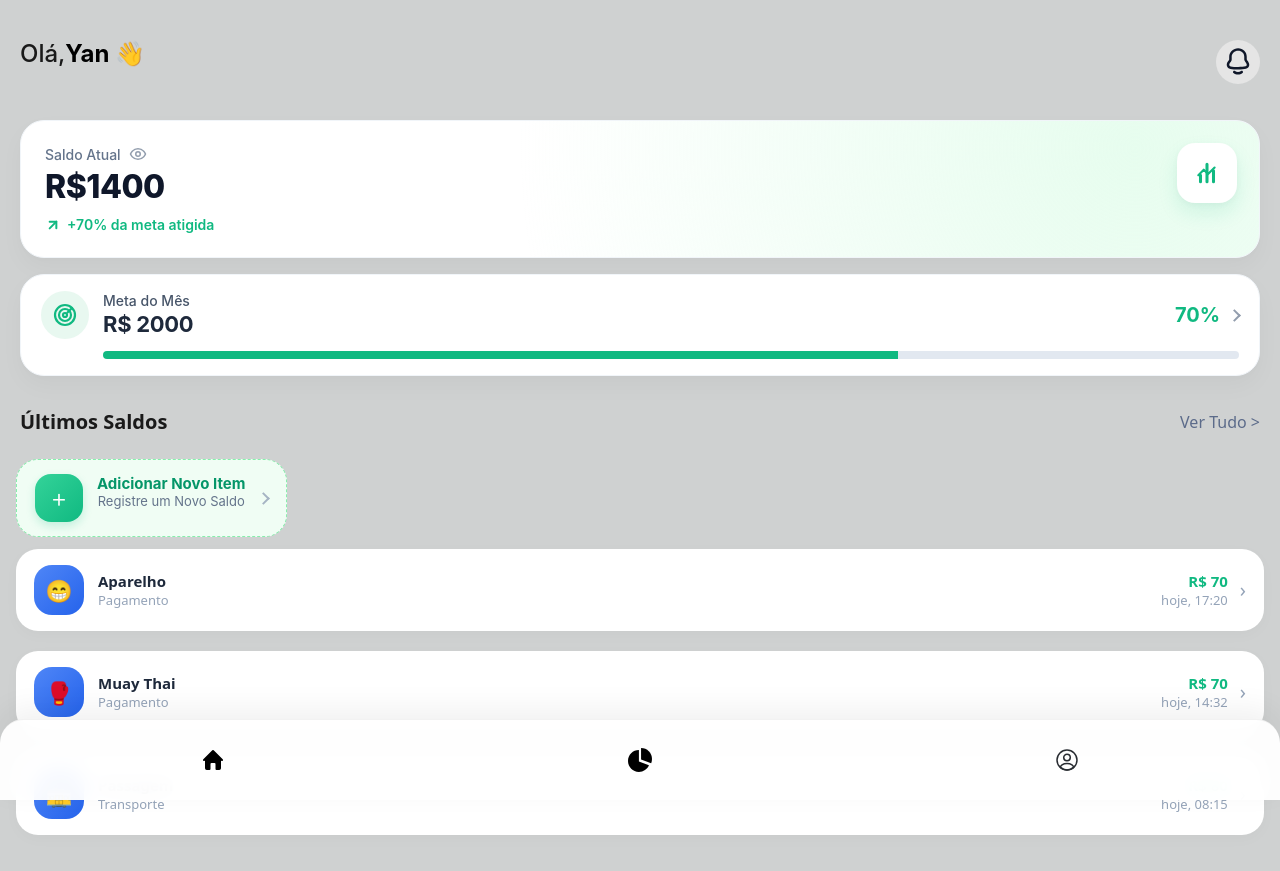
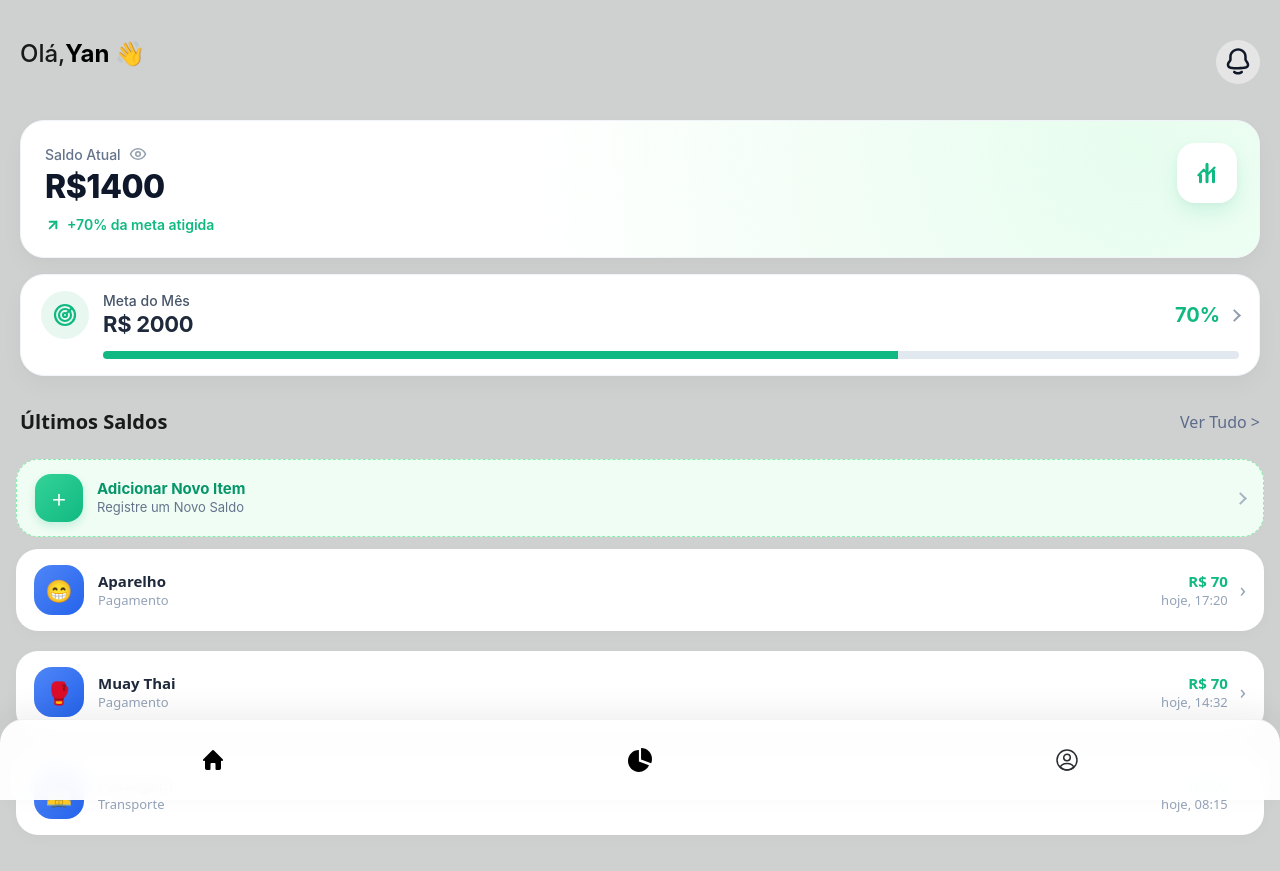
Before and after one commit to yVictor0/aplicativo-de-economia, a React (Vite) app: page / in a window 1280 px wide. Built offline with nearby package versions, Linux system fonts and the light colour scheme.

Commit message:
Update lista.module.css

```diff
--- a/src/components/MetaPages/listadDeItem/lista.module.css
+++ b/src/components/MetaPages/listadDeItem/lista.module.css
@@ -1,24 +1,32 @@
+/* ==========================================================================
+   CARD / BOTÃO ADICIONAR ITEM
+   ========================================================================== */
 
 .adicionandoItem {
-  width: auto;
+  /* Reset do elemento <button> */
+  appearance: none;
+  border: 1.5px dashed #86efac;
+  background-color: #f0fdf4;
+  font-family: -apple-system, BlinkMacSystemFont, "Segoe UI", Roboto, sans-serif;
+  text-align: left;
+  outline: none;
+
+  /* Layout e Espaçamentos */
+  width: calc(100% - 32px); /* Garante alinhamento total com as margens */
   margin: 16px 16px 12px 16px;
   padding: 14px 18px;
   border-radius: 22px;
-  background-color: #f0fdf4;
-  border: 1.5px dashed #86efac;
   box-sizing: border-box;
   cursor: pointer;
-  font-family: -apple-system, BlinkMacSystemFont, "Segoe UI", Roboto, sans-serif;
-  transition: all 0.2s cubic-bezier(0.4, 0, 0.2, 1);
   user-select: none;
   -webkit-tap-highlight-color: transparent;
+  transition: all 0.2s cubic-bezier(0.4, 0, 0.2, 1);
 
-  display: grid;
-  grid-template-columns: auto minmax(0, 1fr) auto;
-  grid-template-rows: auto auto;
-  column-gap: 14px;
-  row-gap: 2px;
+  /* Alinhamento dos elementos internos */
+  display: flex;
   align-items: center;
+  gap: 14px;
+  position: relative;
 }
 
 .adicionandoItem:hover {
@@ -32,9 +40,9 @@
   transform: translateY(0) scale(0.98);
 }
 
+/* Ícone com o símbolo de "+" */
 .IconAdd {
-  grid-column: 1;
-  grid-row: 1 / span 2;
+  flex-shrink: 0;
   width: 48px;
   height: 48px;
   border-radius: 16px;
@@ -49,42 +57,49 @@
   box-shadow: 0 4px 10px rgba(16, 185, 129, 0.2);
 }
 
+/* Container do Texto (h1 + p) */
+.adicionandoItem > div:not(.IconAdd) {
+  display: flex;
+  flex-direction: column;
+  gap: 2px;
+  flex: 1;
+}
+
 .adicionandoItem h1 {
-  grid-column: 2;
-  grid-row: 1;
   margin: 0;
   font-size: 15px;
   font-weight: 700;
   color: #059669;
-  align-self: end;
+  line-height: 1.2;
 }
 
 .adicionandoItem p {
-  grid-column: 2;
-  grid-row: 2;
   margin: 0;
   font-size: 13px;
   font-weight: 400;
   color: #64748b;
-  align-self: start;
+  line-height: 1.2;
 }
 
+/* Seta na lateral direita (Chevron) */
 .adicionandoItem::after {
   content: "";
-  grid-column: 3;
-  grid-row: 1 / span 2;
   width: 7px;
   height: 7px;
   border-right: 2px solid #94a3b8;
   border-top: 2px solid #94a3b8;
   transform: rotate(45deg);
-  justify-self: end;
   opacity: 0.8;
+  margin-left: auto;
 }
+
+/* ==========================================================================
+   LISTA DE GASTOS
+   ========================================================================== */
 
 .lista-container {
   width: 100%;
-  padding: 0 16px 24px 16px; /* Mantém o alinhamento lateral com o botão */
+  padding: 0 16px 24px 16px;
   box-sizing: border-box;
 }
 
@@ -94,10 +109,8 @@
   margin: 0;
   display: flex;
   flex-direction: column;
-  gap: 8px; /* Mantém os itens mais próximos */
+  gap: 8px;
 }
-
-
 
 .lista-gastos > * {
   transition: transform 0.2s cubic-bezier(0.4, 0, 0.2, 1),
@@ -118,21 +131,23 @@
   box-shadow: 0 2px 6px rgba(0, 0, 0, 0.04);
 }
 
-/* Fundo escuro cobrindo a tela inteira */
+/* ==========================================================================
+   MODAL
+   ========================================================================== */
+
 .overlay {
   position: fixed;
   top: 0;
   left: 0;
   width: 100vw;
   height: 100vh;
-  background-color: rgba(0, 0, 0, 0.5); /* Fundo escuro transparente */
+  background-color: rgba(0, 0, 0, 0.5);
   display: flex;
   align-items: center;
   justify-content: center;
-  z-index: 1000; /* Garante que fica por cima de tudo */
+  z-index: 1000;
 }
 
-/* Container do modal centralizado */
 .content {
   background-color: #ffffff;
   padding: 24px;
```
